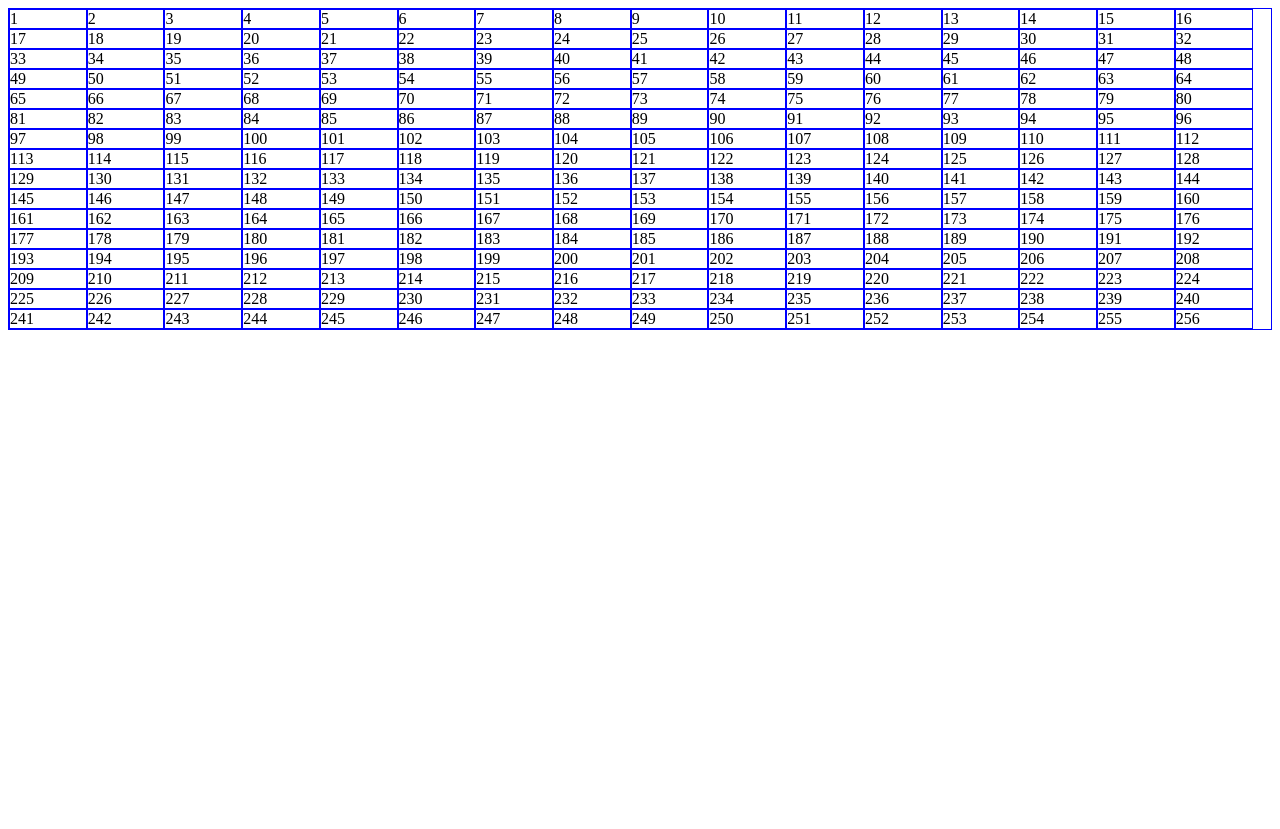
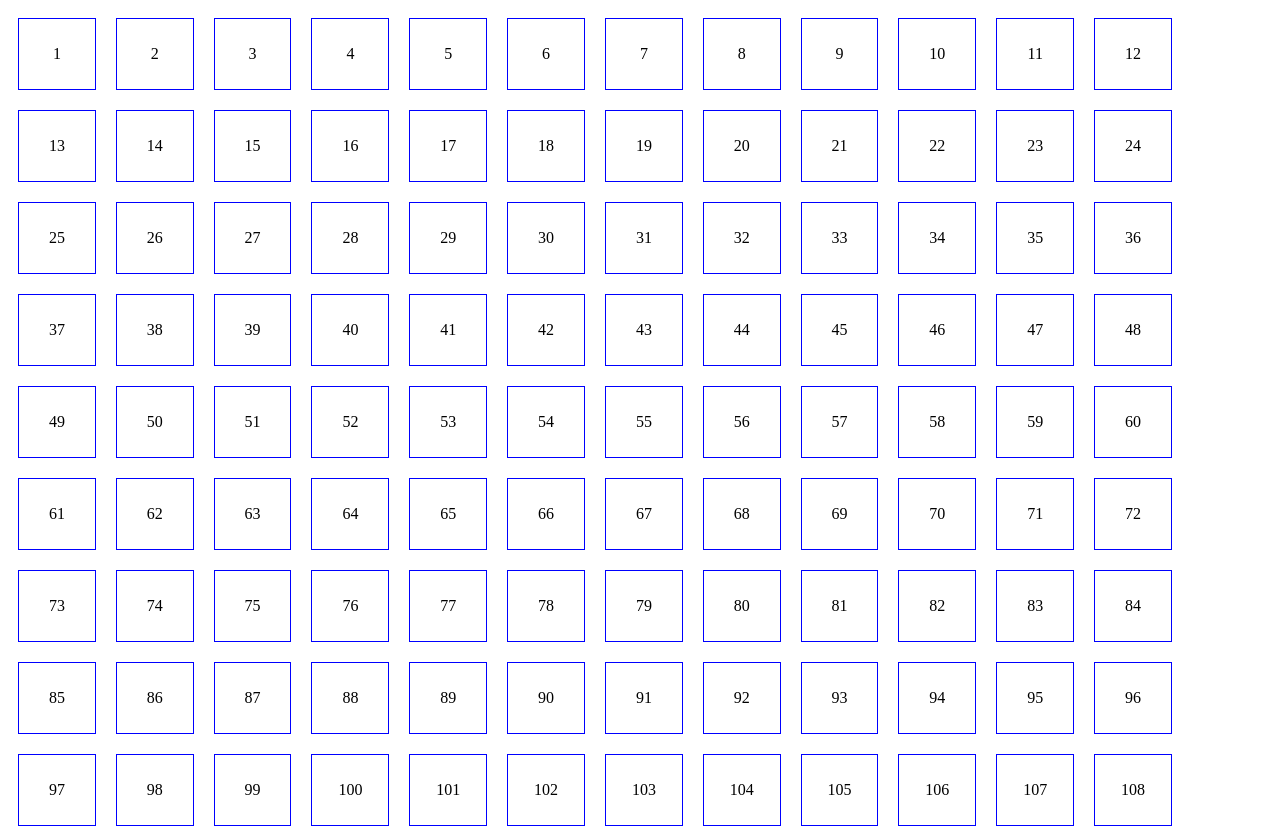
Before and after one commit to g24force/etch-a-sketch, a plain HTML site: page index.html in a window 1280 px wide. Shown: the top 829 px of the page. Before the commit the page ends 800 px from the top, so only its background shows below. Drawn offline with Linux system fonts and the light colour scheme.

Commit message:
WIP Make the divs squared

```diff
--- a/main.js
+++ b/main.js
@@ -3,6 +3,7 @@ const container = document.querySelector('#container');
 while (i < 256) {
     const div = document.createElement('div');
     div.textContent = i + 1;
+    div.classList.add('cell');
     container.appendChild(div);
     i++;
 };
--- a/styles.css
+++ b/styles.css
@@ -3,7 +3,12 @@
     flex-wrap: wrap;
 }
 
-div {
+.cell {
+    height: 70px;
+    margin: 10px;
     flex-basis: 6%;
     border: 1px solid blue;
+    display: flex;
+    align-items: center;
+    justify-content: center;
 }
```
